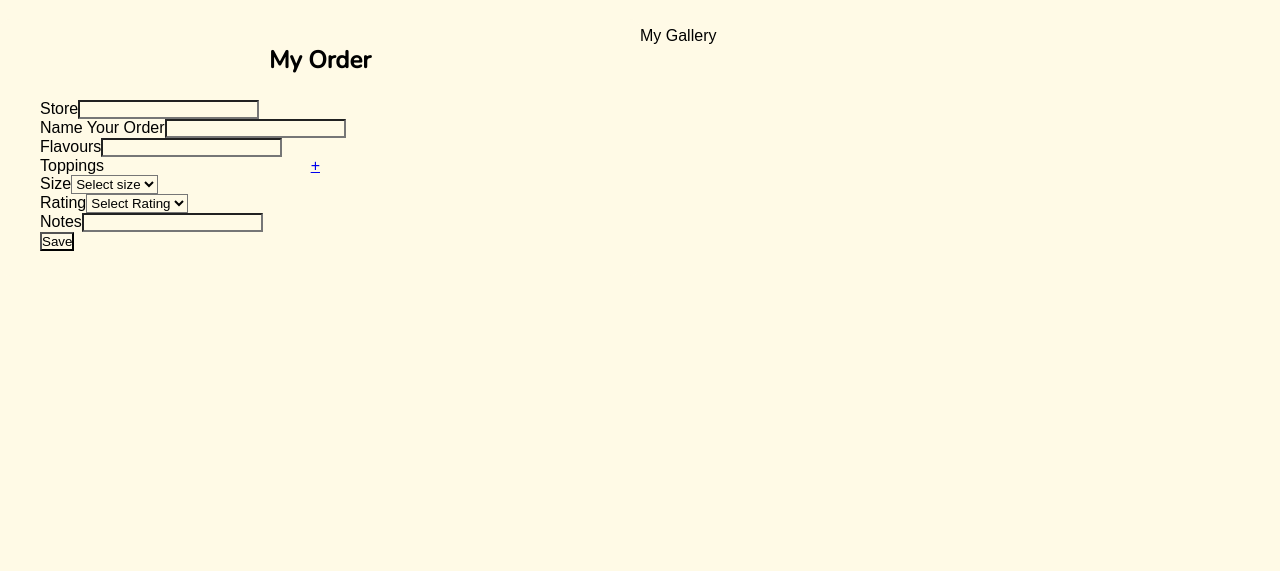
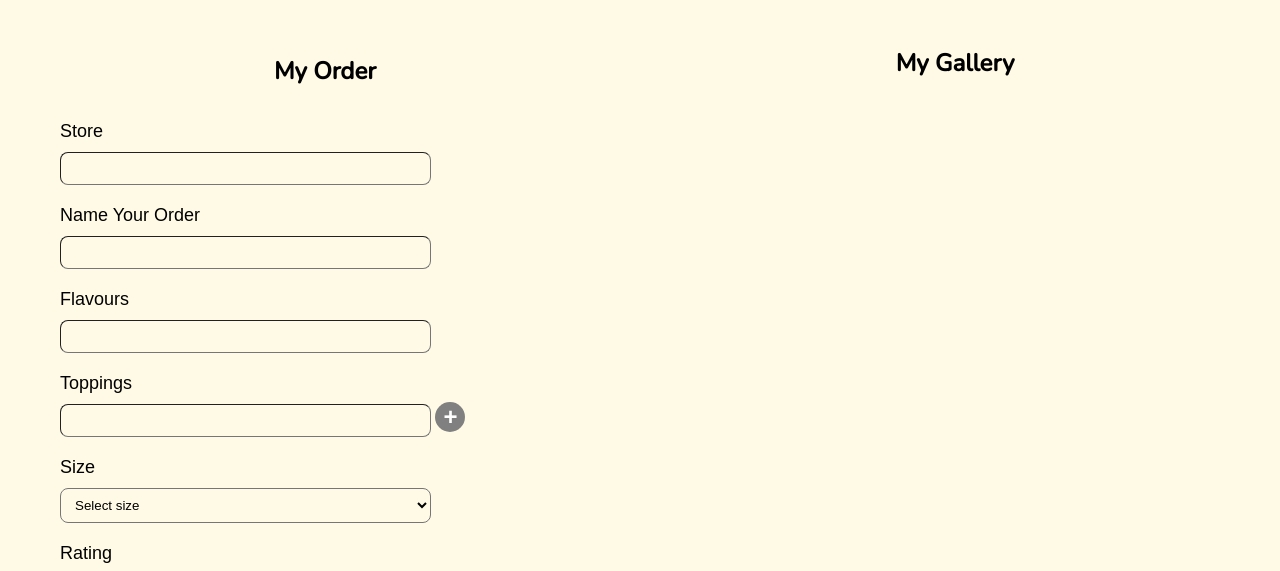
Before and after one commit to ivykwann/web-app-prototype, a website: page public/index.html in a window 1280 px wide. Shown: the part 226-797 px from the top of the page. Drawn offline with nearby package versions, Linux system fonts and the light colour scheme.

Commit message:
commit code

```diff
--- a/public/index.html
+++ b/public/index.html
@@ -17,26 +17,34 @@
             <form id="orderform">
                 <h2>My Order</h2>
                 <div class="form-row">
-                    <label for = "orderStore">Store</label>
+                    <label for = "orderStore">Store</label><br>
                     <input type = "text" name = "orderStore" id = "orderStore" required = "true" />
                 </div>
                 <div class="form-row">
-                    <label for = "orderName">Name Your Order</label>
+                    <label for = "orderName">Name Your Order</label><br>
                     <input type="text" name = "orderName" id="orderName" required="true"/>
                 </div>
                 <div class="form-row">
-                    <label for = "orderFlavours">Flavours</label>
+                    <label for = "orderFlavours">Flavours</label><br>
                     <input type="text" name="orderFlavours" id="orderName" required="true"/>
                 </div>
-                <div class="container">
-                    <div class="wrap">
-                        <label for="orderToppings">Toppings</label>
-                        <a href="#" class="add">&plus;</a>
-                    </div>
+
+                <div class="form-row">
+                    <div id="input-container">
+                        <label for="orderToppings">Toppings</label><br>
+                        <input type="text" id="input-field">
+                        <button id="add-button">&plus;</button>
+                      </div>
+                      <div id="dynamic-inputs-container"></div>
+
+                </div>
+
+
+                </div>
 
                 </div>
                 <div class="form-row">
-                    <label for="orderSize">Size</label>
+                    <label for="orderSize">Size</label><br>
                     <select id="orderSize" name="orderSize" required="true">
                         <option value="">Select size</option>
                         <option value="Small">Small</option>
@@ -45,32 +53,33 @@
                     </select>
                 </div>
                 <div class="form-row">
-                    <label for="orderRating">Rating</label>
+                    <label for="orderRating">Rating</label><br>
                     <select id="orderRating" name="orderRating" required="true">
                         <option value="">Select Rating</option>
-                        <option value="1 Star">1 Star</option>
-                        <option value="2 Stars">2 Stars</option>
-                        <option value="3 Stars">3 Stars</option>
-                        <option value="4 Stars">4 Stars</option>
-                        <option value="5 Stars">5 Stars</option>
+                        <option value="1 Star">1 Star &#11088;</option>
+                        <option value="2 Stars">2 Stars &#11088; &#11088;</option>
+                        <option value="3 Stars">3 Stars  &#11088;  &#11088; &#11088;</option>
+                        <option value="4 Stars">4 Stars  &#11088; &#11088; &#11088; &#11088;</option>
+                        <option value="5 Stars">5 Stars &#11088; &#11088; &#11088; &#11088; &#11088;</option>
                     </select>
                 </div>
                 <div class="form-row">
-                    <label for = "orderNotes">Notes</label>
+                    <label for = "orderNotes">Notes</label><br>
                     <input type="text" name = "orderNotes" id="orderNotes" required="true"/>
                 </div>
 
                 <div class="button">
                     <input type="submit" value="Save">
                 </div>
-
             </form>
         </section>
-        <aside>
-            <ul id="orderlist">
-                <label for="orderlist">My Gallery</label>
-            </ul>
-        </aside>
+        <section>
+           <form id="orderlist">
+            <h2>My Gallery</h2>
+           </form>
+
+        </section>
+
     </main>
     <script src="script.js"></script>
 </body>
--- a/public/script.js
+++ b/public/script.js
@@ -0,0 +1,31 @@
+//Dynamic field input for order toppings
+document.addEventListener("DOMContentLoaded", function() {
+    var addButton = document.getElementById("add-button");
+    var dynamicInputsContainer = document.getElementById("dynamic-inputs-container");
+    var counter = 1;
+
+    addButton.addEventListener("click", function() {
+      var inputField = document.getElementById("input-field");
+      var newInputContainer = document.createElement("div");
+      newInputContainer.className = "input-row";
+
+      var newInput = document.createElement("input");
+      newInput.type = "text";
+      newInput.name = "dynamic-input-" + counter;
+      newInput.value = inputField.value;
+
+      var deleteButton = document.createElement("button");
+      deleteButton.className = "delete-button";
+
+      deleteButton.addEventListener("click", function() {
+        newInputContainer.remove();
+      });
+
+      newInputContainer.appendChild(newInput);
+      newInputContainer.appendChild(deleteButton);
+      dynamicInputsContainer.appendChild(newInputContainer);
+
+      counter++;
+      inputField.value = "";
+    });
+  });
--- a/public/style.css
+++ b/public/style.css
@@ -24,7 +24,6 @@
     background-size: 100% ;
   }
 
-
   h2 {
     margin-bottom: 1em;
     text-align: center;
@@ -32,16 +31,15 @@
   }
 
   main {
-    height: calc(100vh - 70px);
     display: grid;
     grid-template-columns: 1fr 1fr;
-    grid-template-rows: 1fr;
-    grid-template-areas: "orderform orderlist";
+    gap: 20px; /* Adjust the gap value as desired */
+    max-width: 1280px; /* Adjust the max-width value to fit your MacBook screen */
+    margin: 0 auto;
+    padding: 20px;
   }
 
   main section {
-    grid-area: orderform;
-    display: flex;
     height: 30vh;
     justify-content: center;
     align-items: center;
@@ -50,20 +48,94 @@
 
   #orderform {
     width: 100%;
-    padding: 25px 40px;
+    padding: 8px 30px;
     border-radius: 10px;
   }
 
-  .form-row {
-    display: flex;
-    flex-wrap: wrap;
+  #orderform label {
+    font-size: 18px;
+  }
+
+  #orderform input {
+    margin-top: 10px;
+    padding: 8px 10px;
+    border-radius: 8px;
+    border-width: thin;
+    width: 70%;
+  }
+
+  #orderSize, #orderRating {
+  margin-top: 10px;
+  padding: 8px 10px;
+  border-radius: 8px;
+  border-width: thin;
+  width: 70%;
+}
+
+  #orderNotes {
+    height: 100px;
+    padding: 10px;
   }
 
 
-
-  .wrap {
-    display: flex;
-    justify-content: space-between;
-    width: 50%;
+  .form-row {
+    padding: 10px;
 
   }
+
+
+  .input-row {
+    display: flex;
+    align-items: center;
+    margin-bottom: 10px;
+  }
+
+  #add-button {
+    text-decoration: none;
+    font-size: 1.5rem;
+    color: white;
+    background: grey;
+    width: 30px;
+    height: 30px;
+    border-radius: 50%;
+    border: none;
+    font-weight: bold;
+    justify-content: center;
+    align-items: center;
+    cursor: pointer;
+  }
+
+  .delete-button {
+    background: grey;
+    border: none;
+    width: 30px;
+    height: 30px;
+    border-radius: 50%;
+    font-weight: bold;
+    justify-content: center;
+    align-items: center;
+    cursor: pointer;
+
+  }
+
+  .delete-button::before {
+    content: '-';
+    font-size: 1.5 rem;
+    color: white;
+
+  }
+
+  .button input[type="submit"] {
+    padding: 10px 15px;
+    margin: 20px 0px;
+    width: 50%;
+    font-size: 18px;
+    border: none;
+    border-radius: 8px;
+    background-color: #FFC0CB;
+    color: black;
+    font-weight: bold;
+    align-items: center;
+    cursor: pointer;
+    transition: background-color 0.3s ease;
+  }
```
